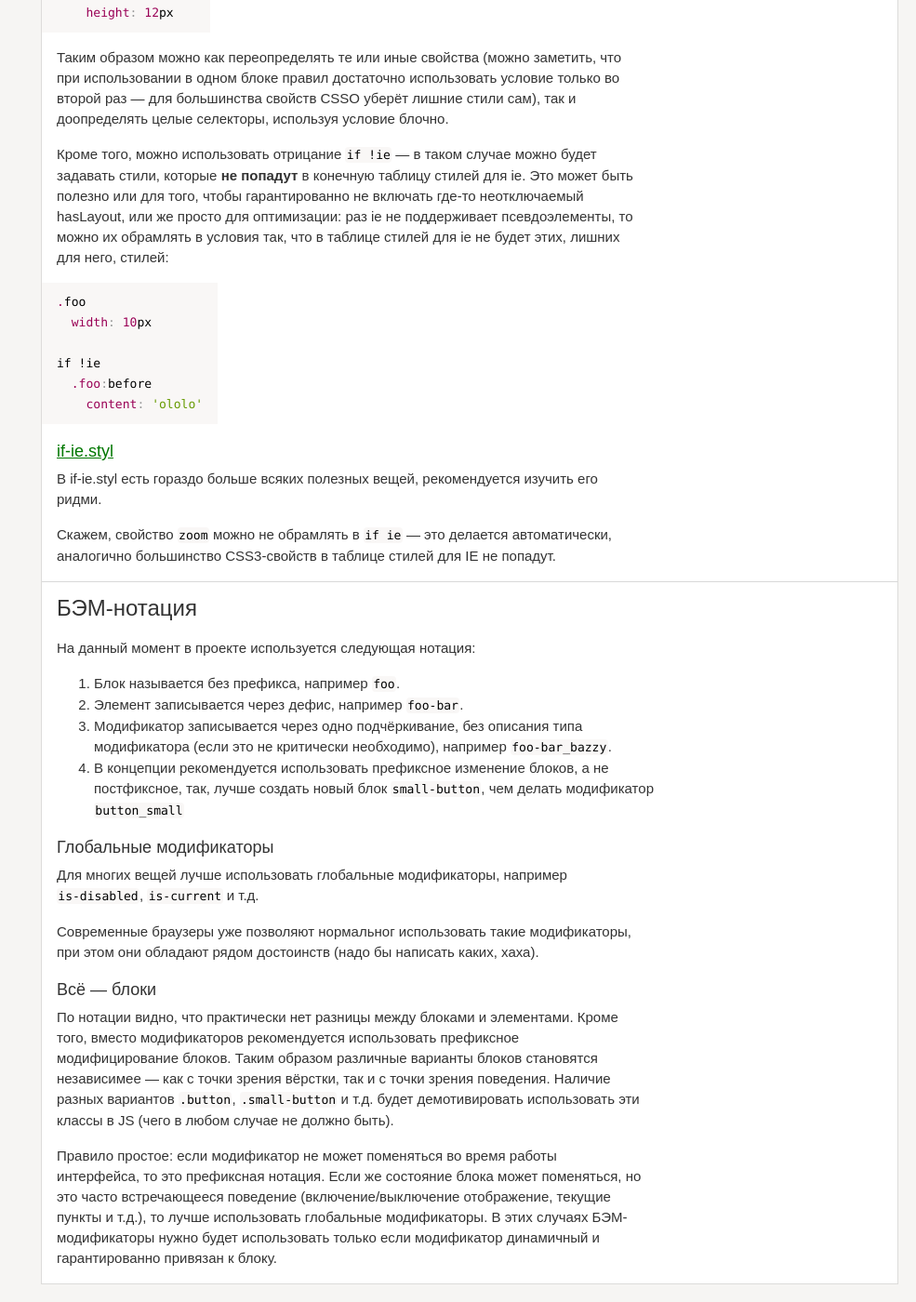
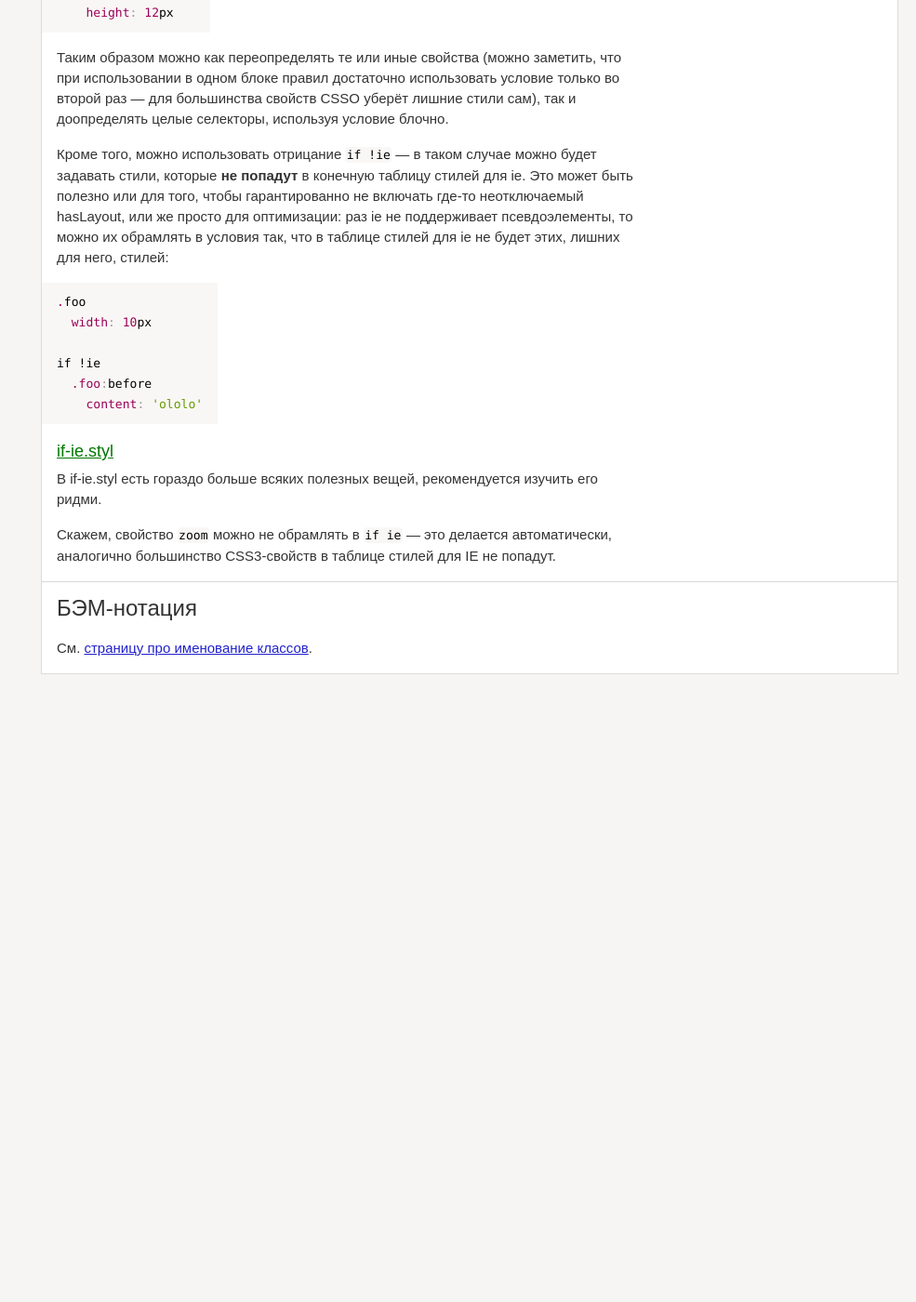
Before and after one commit to yandex-ui/stylobate-islands, a Jekyll site: the page built from pages/codestyle.md, in a window 1280 px wide and 1400 px high, scrolled down 3666 px. Shown: the whole window at 93% size, without its empty margins (295-1280 px from the left). Built offline with Jekyll 4.4.1, drawn with Linux system fonts in a browser that asks for light colours; after the commit the page ends 4410 px from its top, so only the background shows below that.

Commit message:
First draft of classnames code style

```diff
--- a/_config.yml
+++ b/_config.yml
@@ -15,6 +15,7 @@
 
 menu:
     - index
+    - classnames
     - codestyle
     - skins
     - examples
--- a/pages/codestyle.md
+++ b/pages/codestyle.md
@@ -176,21 +176,4 @@
 
 ## БЭМ-нотация {#bem}
 
-На данный момент в проекте используется следующая нотация:
-
-1. Блок называется без префикса, например `foo`.
-2. Элемент записывается через дефис, например `foo-bar`.
-3. Модификатор записывается через одно подчёркивание, без описания типа модификатора (если это не критически необходимо), например `foo-bar_bazzy`.
-4. В концепции рекомендуется использовать префиксное изменение блоков, а не постфиксное, так, лучше создать новый блок `small-button`, чем делать модификатор `button_small`
-
-### Глобальные модификаторы {#global-modifiers}
-
-Для многих вещей лучше использовать глобальные модификаторы, например `is-disabled`, `is-current` и т.д.
-
-Современные браузеры уже позволяют нормальног использовать такие модификаторы, при этом они обладают рядом достоинств (надо бы написать каких, хаха).
-
-### Всё — блоки {#blocks}
-
-По нотации видно, что практически нет разницы между блоками и элементами. Кроме того, вместо модификаторов рекомендуется использовать префиксное модифицирование блоков. Таким образом различные варианты блоков становятся независимее — как с точки зрения вёрстки, так и с точки зрения поведения. Наличие разных вариантов `.button`, `.small-button` и т.д. будет демотивировать использовать эти классы в JS (чего в любом случае не должно быть).
-
-Правило простое: если модификатор не может поменяться во время работы интерфейса, то это префиксная нотация. Если же состояние блока может поменяться, но это часто встречающееся поведение (включение/выключение отображение, текущие пункты и т.д.), то лучше использовать глобальные модификаторы. В этих случаях БЭМ-модификаторы нужно будет использовать только если модификатор динамичный и гарантированно привязан к блоку.
+См. [страницу про именование классов](../classnames/).
```
Also changed, not shown: pages/classnames.md (added, +91 -0 lines).
